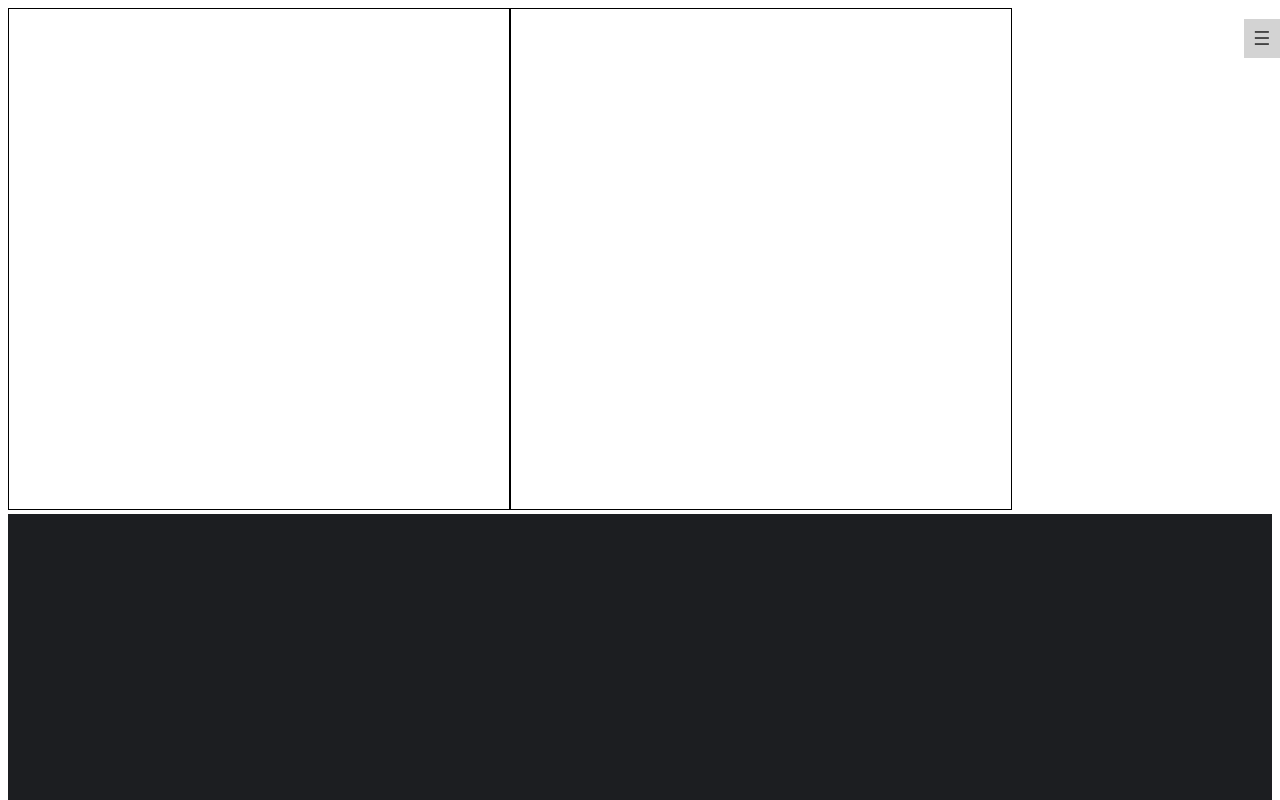
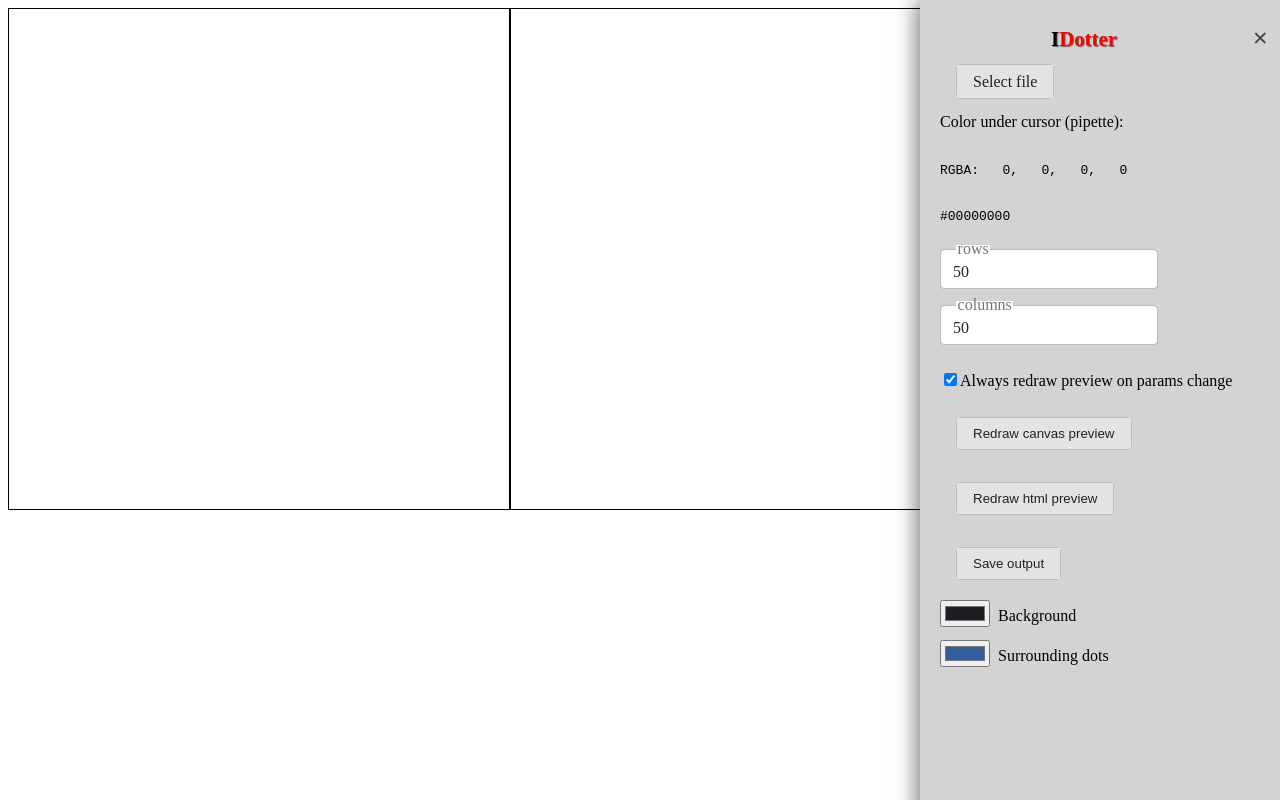
Before and after one commit to VasiliyTemniy/image-dotter, a React (Create React App) app: page / in a window 1280 px wide. Shown: the top 800 px of the page. Built offline with nearby package versions, Linux system fonts and the light colour scheme.

Commit message:
use refs instead of pure js document search; overall refactor

```diff
--- a/src/App.js
+++ b/src/App.js
@@ -1,8 +1,8 @@
-import { encodeImageFileAsURL } from './utils/dottergrid';
+import { drawGridPreview, drawImage, readImage } from './utils/dottergrid';
 import ImageInit from './components/ImageInit';
 import GridOutput from './components/GridOutput';
 import Menu from './components/Menu';
-import { useRef } from 'react';
+import { useRef, useState } from 'react';
 import './styles/grid-output.css';
 import './styles/nav.css';
 import './styles/button.css';
@@ -10,17 +10,93 @@ import './styles/input.css';
 
 const App = () => {
 
+  const [rowsCount, setRowsCount] = useState(50);
+  const [columnsCount, setColumnsCount] = useState(50);
+  const [backgroundColor, setBackgroundColor] = useState('#1c1e21');
+  const [surroundingDotsColor, setSurroundingDotsColor] = useState('#325e9f');
+  const [pipetteColor, setPipetteColor] = useState([0, 0, 0, 0]);
+  const [alwaysRedraw, setAlwaysRedraw] = useState(true);
+
   const gridOutputRef = useRef();
+  const inputCanvasRef = useRef();
+  const outputCanvasRef = useRef();
 
-  const handleFileSelection = (e) => {
+  const updateRowsCount = (count) => {
+    if (!count || !Number.isInteger(Number(count)) || Number(count) < 1) {
+      // TODO Show notification
+      setRowsCount(50);
+      return;
+    }
+    setRowsCount(count);
+    if (alwaysRedraw) {
+      drawGridPreview(inputCanvasRef, outputCanvasRef, count, columnsCount);
+    }
+  };
+
+  const updateColumnsCount = (count) => {
+    if (!count || !Number.isInteger(Number(count)) || Number(count) < 1) {
+      // TODO Show notification
+      setColumnsCount(50);
+      return;
+    }
+    setColumnsCount(count);
+    if (alwaysRedraw) {
+      drawGridPreview(inputCanvasRef, outputCanvasRef, rowsCount, count);
+    }
+  };
+
+  const updateBackgroundColor = (hex) => {
+    setBackgroundColor(hex);
+  };
+
+  const updateSurroundingDotsColor = (hex) => {
+    setSurroundingDotsColor(hex);
+  };
+
+  const updatePipetteColor = (rgba) => {
+    setPipetteColor(rgba);
+  };
+
+  const updateAlwaysRedraw = (value) => {
+    setAlwaysRedraw(value);
+  };
+
+  const handleFileSelection = async (e) => {
     e.preventDefault();
-    encodeImageFileAsURL();
+    if (!e.target.files || !e.target.files[0]) {
+      // TODO Show notification
+      return;
+    }
+
+    const image = await readImage(e.target.files[0]);
+
+    drawImage(image, inputCanvasRef);
+    drawGridPreview(inputCanvasRef, outputCanvasRef, rowsCount, columnsCount);
   };
 
   return (
     <>
-      <Menu handleFileSelection={handleFileSelection} gridOutputRef={gridOutputRef} />
-      <ImageInit />
+      <Menu
+        handleFileSelection={handleFileSelection}
+        gridOutputRef={gridOutputRef}
+        inputCanvasRef={inputCanvasRef}
+        rowsCount={rowsCount}
+        updateRowsCount={updateRowsCount}
+        columnsCount={columnsCount}
+        updateColumnsCount={updateColumnsCount}
+        backgroundColor={backgroundColor}
+        updateBackgroundColor={updateBackgroundColor}
+        surroundingDotsColor={surroundingDotsColor}
+        updateSurroundingDotsColor={updateSurroundingDotsColor}
+        pipetteColor={pipetteColor}
+        alwaysRedraw={alwaysRedraw}
+        updateAlwaysRedraw={updateAlwaysRedraw}
+      />
+      <ImageInit
+        inputCanvasRef={inputCanvasRef}
+        outputCanvasRef={outputCanvasRef}
+        updatePipetteColor={updatePipetteColor}
+      />
       <GridOutput ref={gridOutputRef} />
     </>
   );
--- a/src/components/Menu.js
+++ b/src/components/Menu.js
@@ -1,20 +1,27 @@
-import { useEffect } from 'react';
-import { makeColorGrid } from '../utils/dottergrid';
+import { makeColorGrid, rgba2hex } from '../utils/dottergrid';
 
-const Menu = ({ handleFileSelection, gridOutputRef }) => {
-
-  useEffect(() => {
-    document.getElementById('rows-input').value = 50;
-    document.getElementById('columns-input').value = 50;
-  }, []);
+const Menu = ({
+  handleFileSelection,
+  gridOutputRef,
+  inputCanvasRef,
+  rowsCount,
+  updateRowsCount,
+  columnsCount,
+  updateColumnsCount,
+  backgroundColor,
+  updateBackgroundColor,
+  surroundingDotsColor,
+  updateSurroundingDotsColor,
+  pipetteColor,
+  alwaysRedraw,
+  updateAlwaysRedraw
+}) => {
 
   const handleCreateClick = (e) => {
     e.preventDefault();
-    const canvasInput = document.getElementById('input-canvas');
+    const canvasInput = inputCanvasRef.current;
     const contextInput = canvasInput.getContext('2d');
-    const rowsInput = document.getElementById('rows-input').value;
-    const columnsInput = document.getElementById('columns-input').value;
-    const grid = makeColorGrid(rowsInput, columnsInput, contextInput);
+    const grid = makeColorGrid(rowsCount, columnsCount, contextInput);
     gridOutputRef.current.handleCreate(grid);
   };
 
@@ -36,18 +43,36 @@ const Menu = ({ handleFileSelection, gridOutputRef }) => {
   };
 
   const backgroundChangeColor = (e) => {
-    e.preventDefault();
-    const background = document.getElementById('background');
+    updateBackgroundColor(e.target.value);
+    const background = gridOutputRef.current.backgroundRef.current;
     background.style.backgroundColor = e.target.value;
   };
 
   const dotsChangeColor = (e) => {
-    e.preventDefault();
+    updateSurroundingDotsColor(e.target.value);
+  };
+
+  const pipetteRGBAText = () => {
+    if (!pipetteColor) {
+      return '  0,   0,   0,   0';
+    }
+    const red = String(pipetteColor[0]).padStart(3, ' ');
+    const green = String(pipetteColor[1]).padStart(3, ' ');
+    const blue = String(pipetteColor[2]).padStart(3, ' ');
+    const alpha = String(pipetteColor[3]).padStart(3, ' ');
+    return `${red}, ${green}, ${blue}, ${alpha}`;
+  };
+
+  const pipetteHexText = () => {
+    if (!pipetteColor) {
+      return '#00000000';
+    }
+    return rgba2hex(pipetteColor).toUpperCase();
   };
 
   return (
     <>
-      <input type="checkbox" id="nav-toggle" hidden />
+      <input type="checkbox" id="nav-toggle" defaultChecked hidden />
       <nav className="nav">
         <label htmlFor="nav-toggle" className="nav-toggle"></label>
         <h2 className="logo">
@@ -63,11 +88,23 @@ const Menu = ({ handleFileSelection, gridOutputRef }) => {
             >
                 Select file
             </label>
-            <input id="file-input" type="file" onChange={handleFileSelection} className="file-input__field"/>
+            <input
+              id="file-input"
+              type="file"
+              onChange={handleFileSelection}
+              className="file-input__field"
+            />
           </li>
           <li className="color-info">
-            <div id="color" >Hover mouse over canvas to get color</div>
-            <div id="color-hex" >#00000000</div>
+            <div>Color under cursor (pipette):</div>
+            <div id="color-rgba" style={{ fontFamily: 'monospace' }}>
+              <pre>
+                RGBA: {pipetteRGBAText()}
+              </pre>
+            </div>
+            <div id="color-hex" style={{ fontFamily: 'monospace' }}>
+              {pipetteHexText()}
+            </div>
           </li>
           <li className="text-input text-input_floating">
             <label
@@ -77,7 +114,13 @@ const Menu = ({ handleFileSelection, gridOutputRef }) => {
             >
               rows
             </label>
-            <input id="rows-input" name="rows" className="text-input__field"/>
+            <input
+              id="rows-input"
+              name="rows"
+              className="text-input__field"
+              value={rowsCount}
+              onChange={(e) => updateRowsCount(e.target.value)}
+            />
           </li>
           <li className="text-input text-input_floating">
             <label
@@ -87,23 +130,46 @@ const Menu = ({ handleFileSelection, gridOutputRef }) => {
             >
               columns
             </label>
-            <input id="columns-input" name="columns" className="text-input__field"/>
+            <input
+              id="columns-input"
+              name="columns"
+              className="text-input__field"
+              value={columnsCount}
+              onChange={(e) => updateColumnsCount(e.target.value)}
+            />
+          </li>
+          <li>
+            <input
+              id="always-redraw"
+              type="checkbox"
+              name="always-redraw"
+              className="checkbox-input__field"
+              checked={alwaysRedraw}
+              onChange={(e) => updateAlwaysRedraw(e.target.checked)}
+            />
+            <label
+              htmlFor="always-redraw"
+              className="checkbox-input__label"
+              title="Should redraw preview on inputs change"
+            >
+              Always redraw preview on params change
+            </label>
           </li>
           <li className="button-container">
-            <button onClick={handleFileSelection}>Apply</button>
-            <button onClick={handleCreateClick}>Create</button>
-            <button onClick={handleSaveClick}>Save output</button>
+            <button className="button" onClick={handleFileSelection}>Redraw canvas preview</button>
+            <button className="button" onClick={handleCreateClick}>Redraw html preview</button>
+            <button className="button" onClick={handleSaveClick}>Save output</button>
           </li>
           <li className="color-input">
             <input
-              id="outputBackgroundColor"
+              id="output-background-color"
               type="color"
-              name="outputBackgroundColor"
-              value="#1c1e21"
+              name="output-background-color"
+              value={backgroundColor}
               onChange={backgroundChangeColor}
             />
             <label
-              htmlFor="outputBackgroundColor"
+              htmlFor="output-background-color"
               className="color-input__label"
               title="Changes background color for react output preview"
             >
@@ -112,14 +178,14 @@ const Menu = ({ handleFileSelection, gridOutputRef }) => {
           </li>
           <li className="color-input">
             <input
-              id="surroundingDotsColor"
+              id="surrounding-dots-color"
               type="color"
-              name="surroundingDotsColor"
-              value="#325e9f"
+              name="surrounding-dots-color"
+              value={surroundingDotsColor}
               onChange={dotsChangeColor}
             />
             <label
-              htmlFor="surroundingDotsColor"
+              htmlFor="surrounding-dots-color"
               className="color-input__label"
               title="Changes color of surrounding dots for react output"
             >
--- a/src/utils/dottergrid.js
+++ b/src/utils/dottergrid.js
@@ -1,52 +1,42 @@
-export const encodeImageFileAsURL = () => {
-  const canvasInput = document.getElementById('input-canvas');
-  const contextInput = canvasInput.getContext('2d', { willReadFrequently: true });
-  const outputColor = document.getElementById('color');
-  const outputColorHex = document.getElementById('color-hex');
-
-  const canvasOutput = document.getElementById('output-canvas');
-  const contextOutput = canvasOutput.getContext('2d', { willReadFrequently: true });
-
-  const rowsInput = document.getElementById('rows-input').value;
-  const columnsInput = document.getElementById('columns-input').value;
-
-  const file = document.getElementById('file-input').files[0];
-
-  canvasInput.addEventListener('mousemove', (e) => {
-    const x = e.offsetX;
-    const y = e.offsetY;
-    const data = contextInput.getImageData(x, y, 1, 1).data;
-    outputColor.textContent = `red ${data[0]} green ${data[1]} blue ${data[2]} alpha ${data[3]}`;
-    outputColorHex.textContent = `${rgba2hex(data[0], data[1], data[2], data[3]).toUpperCase()}`;
-  });
-
-  canvasOutput.addEventListener('mousemove', (e) => {
-    const x = e.offsetX;
-    const y = e.offsetY;
-    const data = contextOutput.getImageData(x, y, 1, 1).data;
-    outputColor.textContent = `red ${data[0]} green ${data[1]} blue ${data[2]} alpha ${data[3]}`;
-    outputColorHex.textContent = `${rgba2hex(data[0], data[1], data[2], data[3]).toUpperCase()}`;
-  });
-
+export const readImage = (file) => {
+  return new Promise((resolve, reject) => {
+    try {
       const reader = new FileReader();
       reader.readAsDataURL(file);
       reader.onloadend = () => {
         const image = new Image();
         image.src = reader.result;
         image.onload = () => {
-      drawImage(image, canvasInput, contextInput);
-      const grid = makeColorGrid(rowsInput, columnsInput, contextInput);
-      drawOutputByGrid(grid, rowsInput, columnsInput, 500, 500, contextOutput);
+          resolve(image);
         };
       };
+    } catch (error) {
+      reject(error);
+    }
+  });
 };
 
-const drawImage = (image, canvasInput, contextInput) => {
-  const width = image.width;
-  const height = image.height;
-  canvasInput.width = width;
-  canvasInput.height = height;
-  contextInput.drawImage(image, 0, 0, width, height);
+export const drawImage = (image, inputCanvasRef) => {
+  // TODO handle something in regards of input image scaling
+  // const width = image.width;
+  // const height = image.height;
+  // canvasInput.width = width;
+  // canvasInput.height = height;
+  // contextInput.drawImage(image, 0, 0, width, height);
+  const canvasInput = inputCanvasRef.current;
+  const contextInput = canvasInput.getContext('2d', { willReadFrequently: true });
+  contextInput.drawImage(image, 0, 0, canvasInput.width, canvasInput.height);
+};
+
+export const drawGridPreview = (inputCanvasRef, outputCanvasRef, rowsCount, columnsCount) => {
+  const canvasInput = inputCanvasRef.current;
+  const contextInput = canvasInput.getContext('2d', { willReadFrequently: true });
+
+  const canvasOutput = outputCanvasRef.current;
+  const contextOutput = canvasOutput.getContext('2d', { willReadFrequently: true });
+
+  const grid = makeColorGrid(rowsCount, columnsCount, contextInput);
+  drawOutputByGrid(grid, rowsCount, columnsCount, 500, 500, contextOutput);
 };
 
 export const makeColorGrid = (rowsNumber, columnsNumber, contextInput) => {
@@ -60,7 +50,7 @@ export const makeColorGrid = (rowsNumber, columnsNumber, contextInput) => {
       const x = columnWidth * column;
       const y = rowHeight * row;
       const data = contextInput.getImageData(x, y, columnWidth, rowHeight).data;
-      const color = midlleweightColor(data);
+      const color = middleweightColor(data);
       gridrow.push({ color, row, column });
     }
     grid.push(gridrow);
@@ -71,19 +61,17 @@ export const makeColorGrid = (rowsNumber, columnsNumber, contextInput) => {
 
 const drawOutputByGrid = (
   grid,
-  rowsNumber,
-  columnsNumber,
+  rowsCount,
+  columnsCount,
   outputCanvasWidth,
   outputCanvasHeight,
   contextOutput,
 ) => {
   contextOutput.clearRect(0, 0, contextOutput.canvas.width, contextOutput.canvas.height);
-
-  const outputWidth = Math.floor(outputCanvasWidth / rowsNumber);
-  const outputHeight = Math.floor(outputCanvasHeight / columnsNumber);
-
-  for (let row = 0; row < rowsNumber; row++) {
-    for (let column = 0; column < columnsNumber; column++) {
+  const outputWidth = Math.floor(outputCanvasWidth / rowsCount);
+  const outputHeight = Math.floor(outputCanvasHeight / columnsCount);
+  for (let row = 0; row < rowsCount; row++) {
+    for (let column = 0; column < columnsCount; column++) {
       const xOut = outputWidth * column + Math.floor(outputWidth / 2);
       const yOut = outputHeight * row + Math.floor(outputHeight / 2);
       drawCircle(contextOutput, xOut, yOut, Math.floor(outputWidth / 2) - 1, grid[row][column].color);
@@ -91,7 +79,7 @@ const drawOutputByGrid = (
   }
 };
 
-const midlleweightColor = (data) => {
+const middleweightColor = (data) => {
   let red = 0;
   let green = 0;
   let blue = 0;
@@ -108,16 +96,16 @@ const midlleweightColor = (data) => {
   green = Math.round(green / pixelsCounter);
   blue = Math.round(blue / pixelsCounter);
   alpha = Math.round(alpha / pixelsCounter);
-  return rgba2hex(red, green, blue, alpha);
+  return rgba2hex([red, green, blue, alpha]);
 };
 
-const rgba2hex = (red, green, blue, alpha) => {
+export const rgba2hex = (rgba) => {
   return (
     '#' +
-    (red | (1 << 8)).toString(16).slice(1) +
-    (green | (1 << 8)).toString(16).slice(1) +
-    (blue | (1 << 8)).toString(16).slice(1) +
-    (alpha | (1 << 8)).toString(16).slice(1)
+    (rgba[0] | (1 << 8)).toString(16).slice(1) +
+    (rgba[1] | (1 << 8)).toString(16).slice(1) +
+    (rgba[2] | (1 << 8)).toString(16).slice(1) +
+    (rgba[3] | (1 << 8)).toString(16).slice(1)
   );
 };
 
```
Also changed, not shown: src/components/GridOutput.js (+9 -8 lines), src/components/ImageInit.js (+36 -1 lines). Lines whose indentation alone changed are shown as unchanged.
